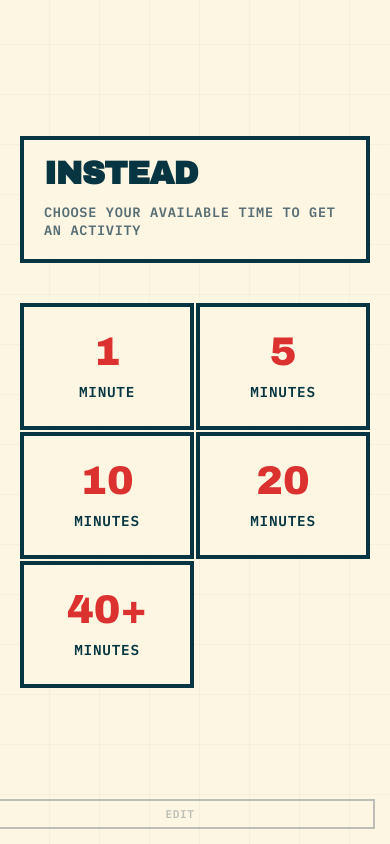
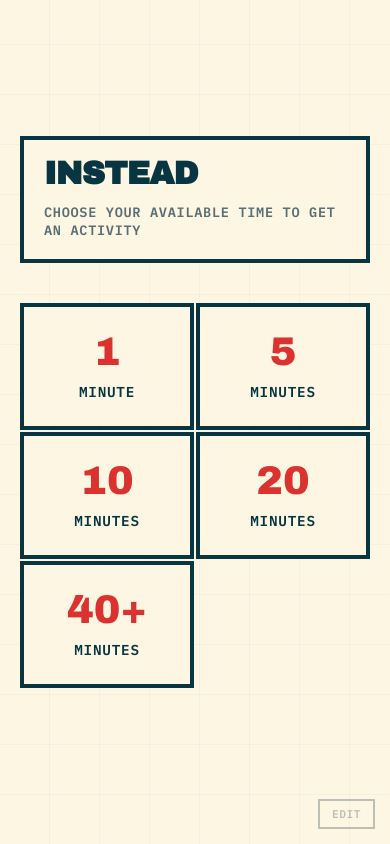
Before and after one commit to motdiem/instead, a plain HTML site: page index.html in a window 390 px wide. Drawn offline with Linux system fonts and the light colour scheme.

Commit message:
Updated Edit Button size

```diff
--- a/index.html
+++ b/index.html
@@ -427,7 +427,7 @@
                 flex-direction: column;
             }
 
-            button {
+            .action-buttons button {
                 width: 100%;
             }
 
@@ -436,6 +436,7 @@
                 font-size: 0.7rem;
                 bottom: 15px;
                 right: 15px;
+                width: auto;
             }
         }
     </style>
```
